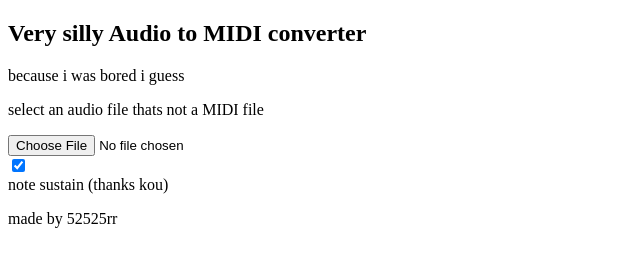
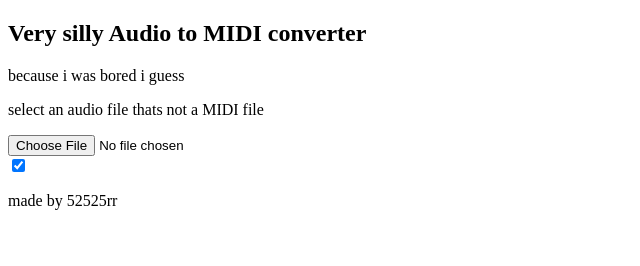
Before and after one commit to 52525rr/52525rr.github.io, a plain HTML site: page audio2midi/index.html in a window 1280 px wide. Shown: the whole page, without its empty margins (0-640 px from the left). Drawn offline with Linux system fonts and the light colour scheme.

Commit message:
Update index.html

```diff
--- a/audio2midi/index.html
+++ b/audio2midi/index.html
@@ -18,7 +18,6 @@
 <body>
     <input type="file", id="input", accept="audio/*"></input><br>
 	<input type="checkbox" id="notestustain" checked></input><br>
-	<label for="checkbox"> note sustain (thanks kou)</label><br>
 
 </body>
 
```
